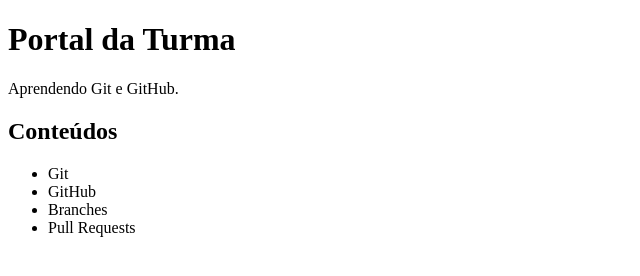
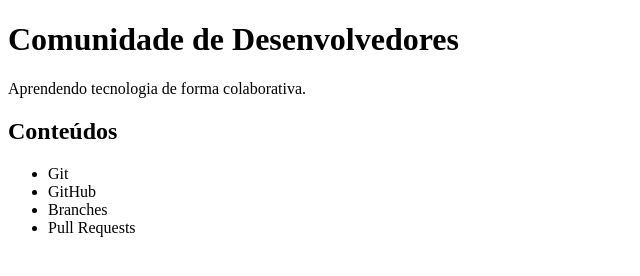
Before and after one commit to Marcia1070/Controle_tag, a plain HTML site: page index.html in a window 1280 px wide. Shown: the whole page, without its empty margins (0-640 px from the left). Drawn offline with Linux system fonts and the light colour scheme.

Commit message:
Atualiza o título principal do portal

```diff
--- a/index.html
+++ b/index.html
@@ -13,9 +13,10 @@
 
 <body>
     <header>
-        <h1>Portal da Turma</h1>
+       <h1>Comunidade de Desenvolvedores</h1>
 
-        <p>Aprendendo Git e GitHub.</p>
+
+        <p>Aprendendo tecnologia de forma colaborativa.</p>
     </header>
 
     <main>
```
